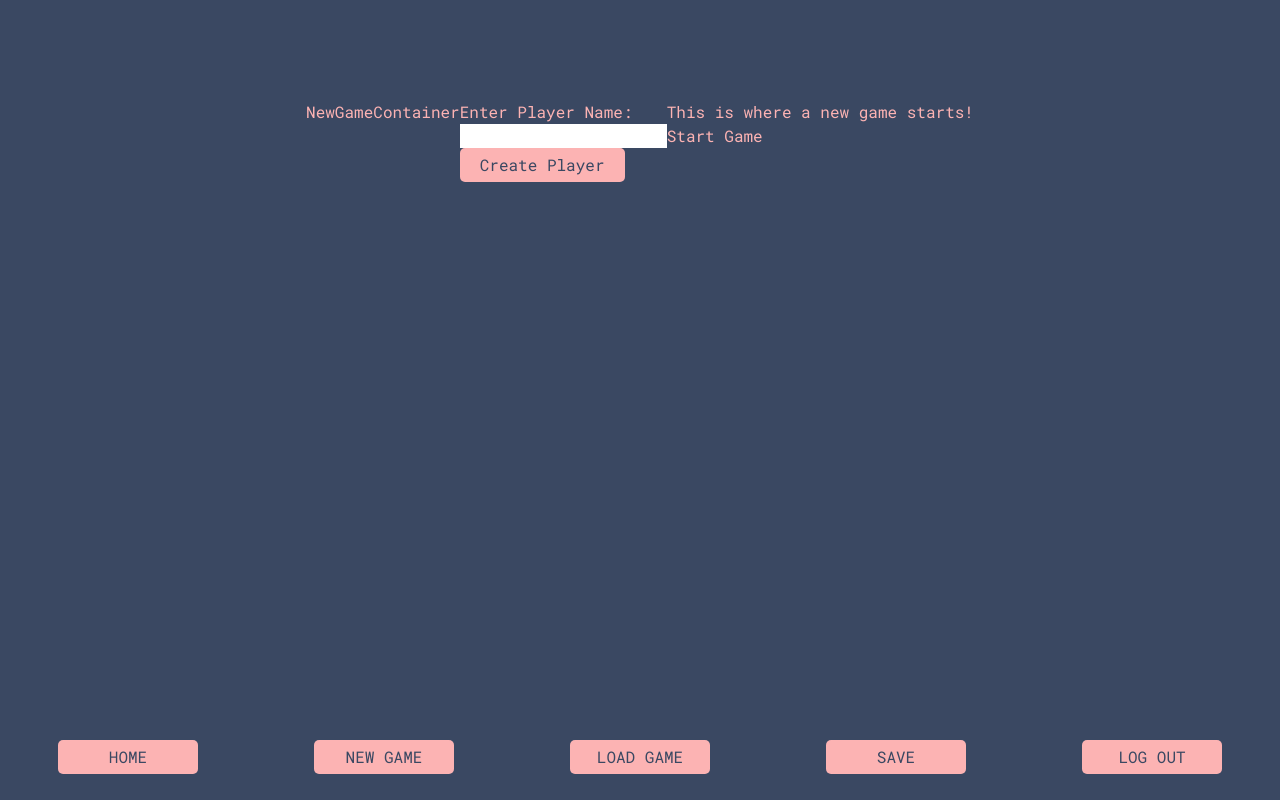
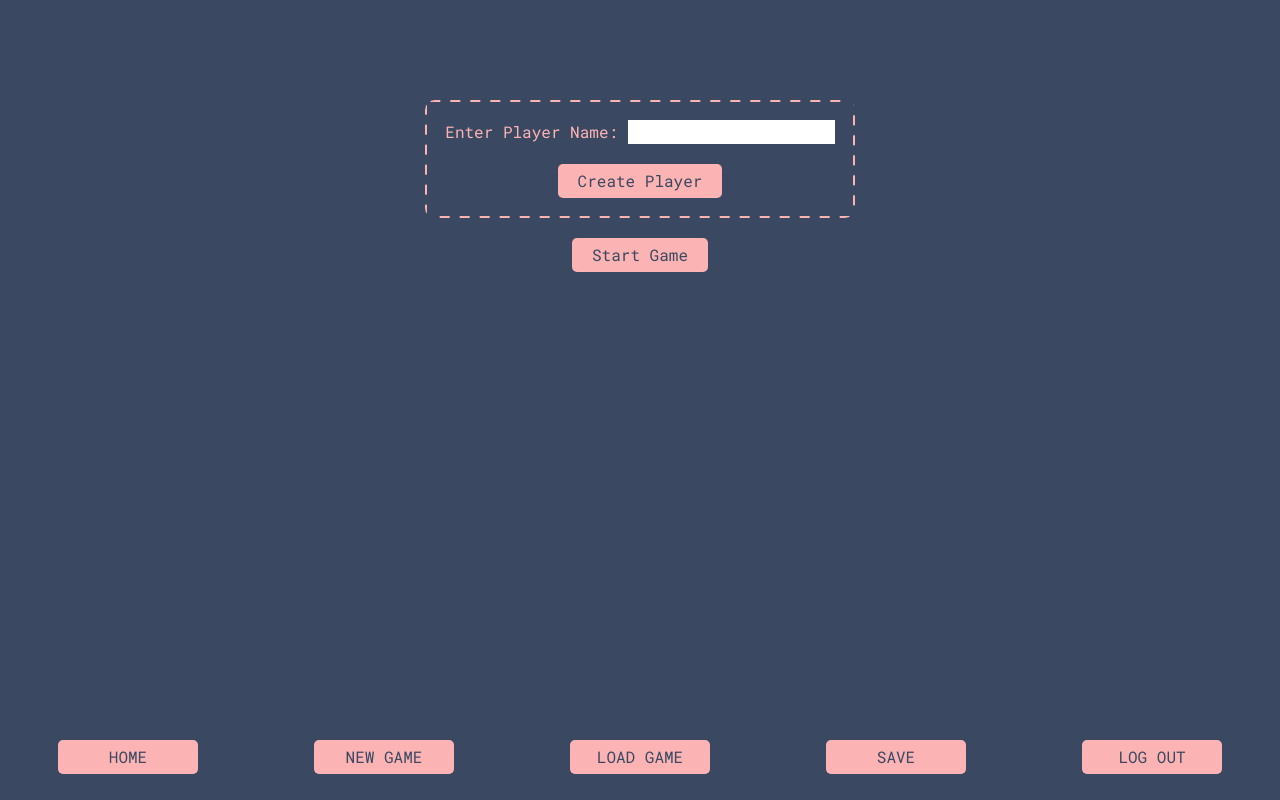
Before and after one commit to SeanCushnie/MugQuest, a React (Create React App) app: page /new in a window 1280 px wide. Built offline with nearby package versions, Linux system fonts and the light colour scheme.

Commit message:
edited create player css

```diff
--- a/src/components/CreatePlayer.js
+++ b/src/components/CreatePlayer.js
@@ -18,12 +18,14 @@ const CreatePlayer = ({setPlayer}) => {
 
   return (
     <div className='characterQuestions'>
-      <label>Enter Player Name:</label>
+      <div className='character-input'>
+      <label>Enter Player Name: </label>
       <input
         type="text"
         value={playerName}
         onChange={handlePlayerNameChange}
       />
+      </div>
 
       <button className='button' onClick={handleClick}>Create Player</button>
 
--- a/src/components/NewGame.js
+++ b/src/components/NewGame.js
@@ -17,8 +17,8 @@ export default function NewGame({ user, player, setGame }) {
 
   return (
     <main>
-      <h2>This is where a new game starts!</h2>
-      <button onClick={handleSubmit}>Start Game</button>
+
+      <button className='button' onClick={handleSubmit}>Start Game</button>
     </main>
   );
 }
--- a/src/containers/NewGameContainer.js
+++ b/src/containers/NewGameContainer.js
@@ -8,10 +8,11 @@ const NewGameContainer = ({setPlayer, user, player, setGame}) => {
 
         <div className='new-game'>
 
+        <div className='new-game-content'>
+        <CreatePlayer setPlayer = {setPlayer} />
+        </div>
+        <NewGame player = {player} user = {user} setGame={setGame}/>
 
-        <div>NewGameContainer</div>
-        <CreatePlayer setPlayer = {setPlayer} />
-        <NewGame player = {player} user = {user} setGame={setGame}/>
         </div>
 
         </>
--- a/src/index.css
+++ b/src/index.css
@@ -310,12 +310,43 @@ input{
 .new-game{
   width:100vw;
   display:flex;
-  flex-direction: row;
+  flex-direction: column;
   justify-content: center;
+  align-items:center;
   margin-top: 100px;
+}
+
+.new-game-content{
+  margin-bottom: 20px;
+  width:fit-content;
+  display: flex;
+  flex-direction: column;
+  align-content: center;
+  align-items: center;
+  padding:20px;
+  background:
+  linear-gradient(90deg, #FCB3B3 50%, transparent 0) repeat-x,
+  linear-gradient(90deg, #FCB3B3 50%, transparent 0) repeat-x,
+  linear-gradient(0deg, #FCB3B3 50%, transparent 0) repeat-y,
+  linear-gradient(0deg, #FCB3B3 50%, transparent 0) repeat-y;
+background-size: 20px 2px, 20px 2px, 2px 20px, 2px 20px;
+background-position: 0 0, 0 100%, 0 0, 100% 0;
+border-radius: 10px;
+animation: linearGradientMove .3s infinite linear;
+}
+
+@keyframes linearGradientMove {
+100% {
+  background-position: 20px 0, -20px 100%, 0 -20px, 100% 20px;
+}
 }
 
 .characterQuestions{
   display: flex;
   flex-direction: column;
+  align-items: center;
 }
+
+.character-input{
+  margin-bottom: 20px;
+}
```
